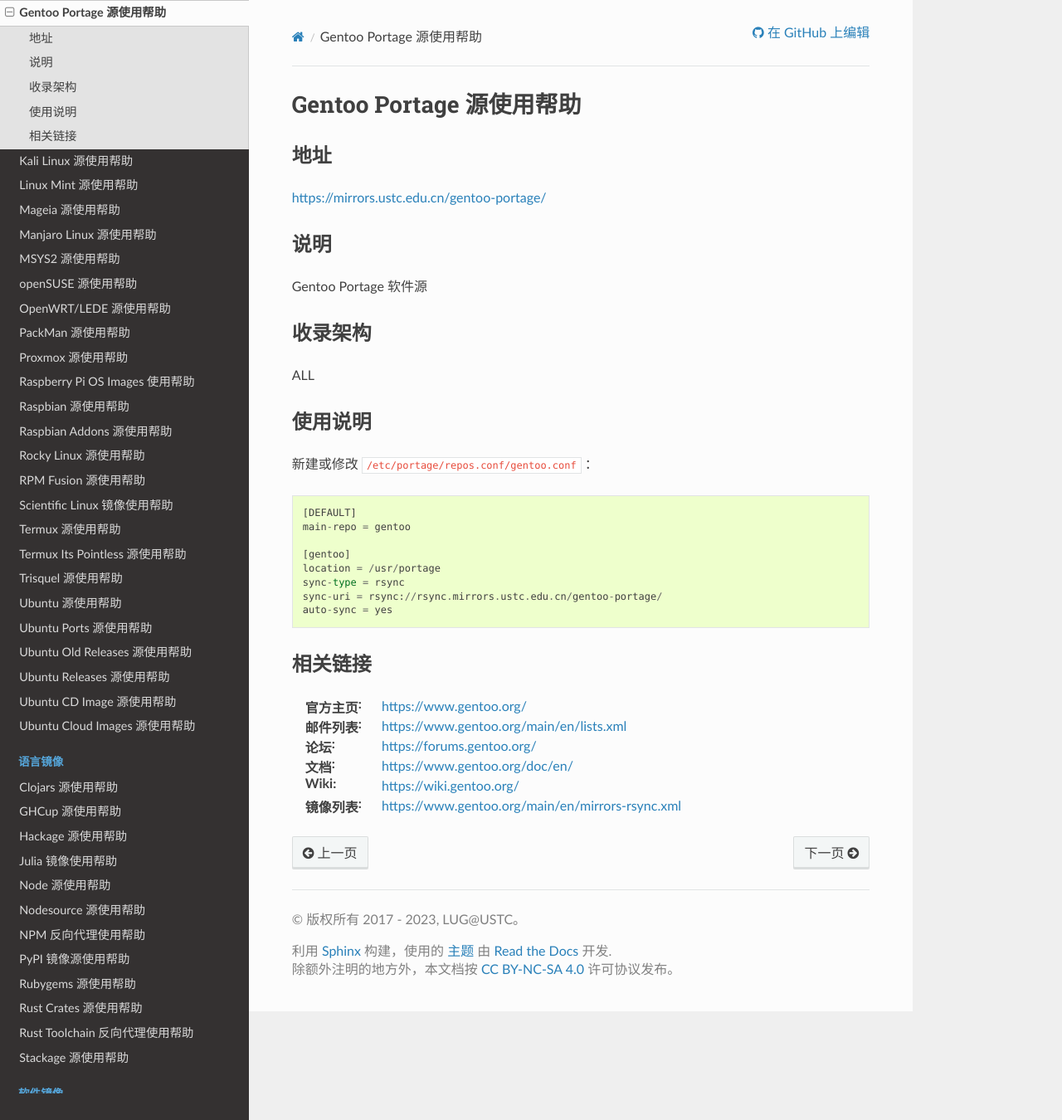
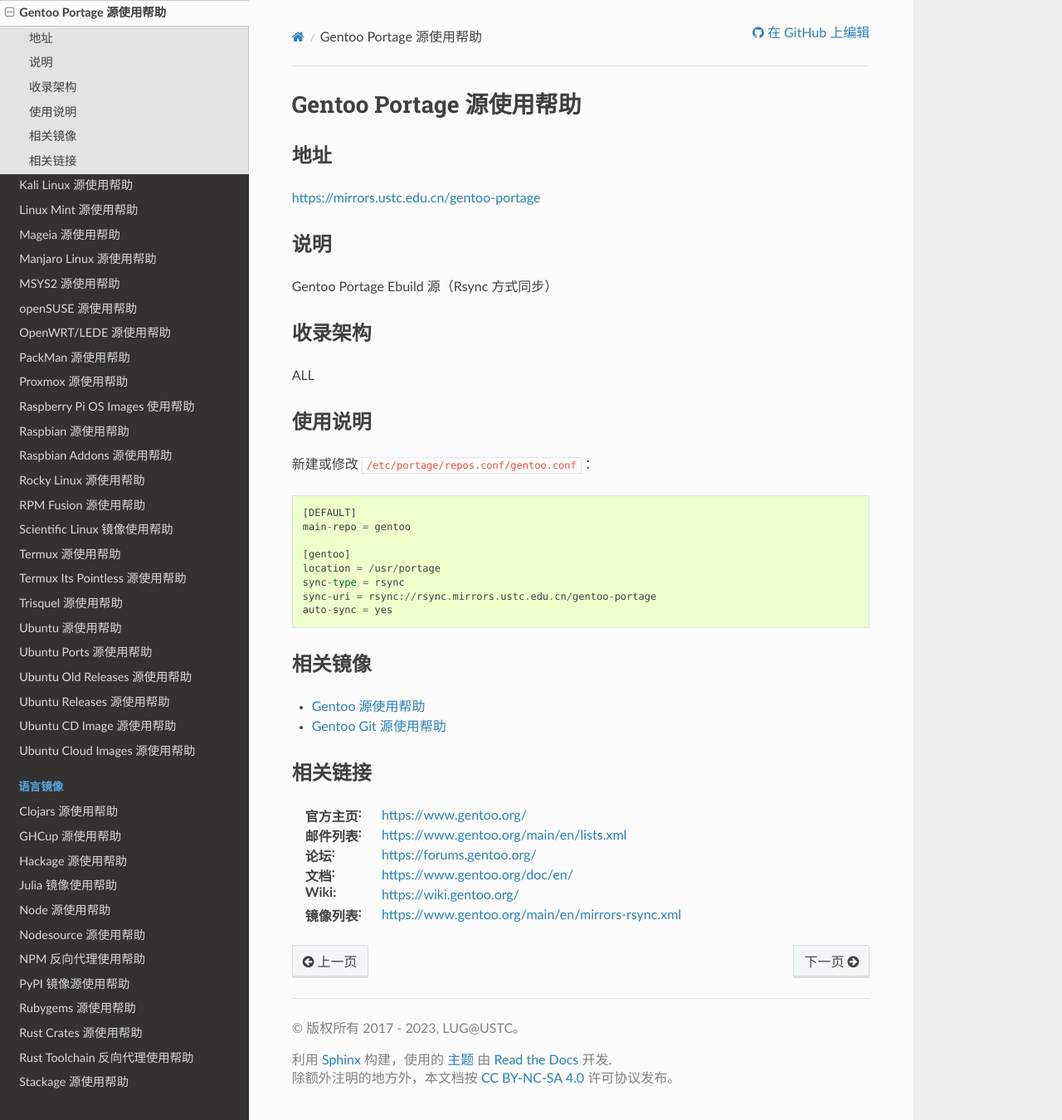
Before and after one commit to ustclug/mirrorhelp, a Sphinx documentation site: the page built from source/gentoo-portage.rst, in a window 1280 px wide and 1350 px high. Shown: the whole window at 83% size. Built offline with Sphinx 7.4.7 and the Read the Docs theme 2.0.0, drawn with Linux system fonts in a browser that asks for light colours; pages that are not in the unit, such as notebooks, are missing from menus.

Commit message:
一些小优化

```diff
--- a/source/gentoo-portage.rst
+++ b/source/gentoo-portage.rst
@@ -5,12 +5,12 @@
 地址
 ====
 
-https://mirrors.ustc.edu.cn/gentoo-portage/
+https://mirrors.ustc.edu.cn/gentoo-portage
 
 说明
 ====
 
-Gentoo Portage 软件源
+Gentoo Portage Ebuild 源（Rsync 方式同步）
 
 收录架构
 ========
@@ -30,8 +30,14 @@
   [gentoo]
   location = /usr/portage
   sync-type = rsync
-  sync-uri = rsync://rsync.mirrors.ustc.edu.cn/gentoo-portage/
+  sync-uri = rsync://rsync.mirrors.ustc.edu.cn/gentoo-portage
   auto-sync = yes
+
+相关镜像
+========
+
+- :doc:`gentoo`
+- :doc:`gentoo.git`
 
 相关链接
 ========
```
Also changed, not shown: source/gentoo.git.rst (+34 -15 lines).
